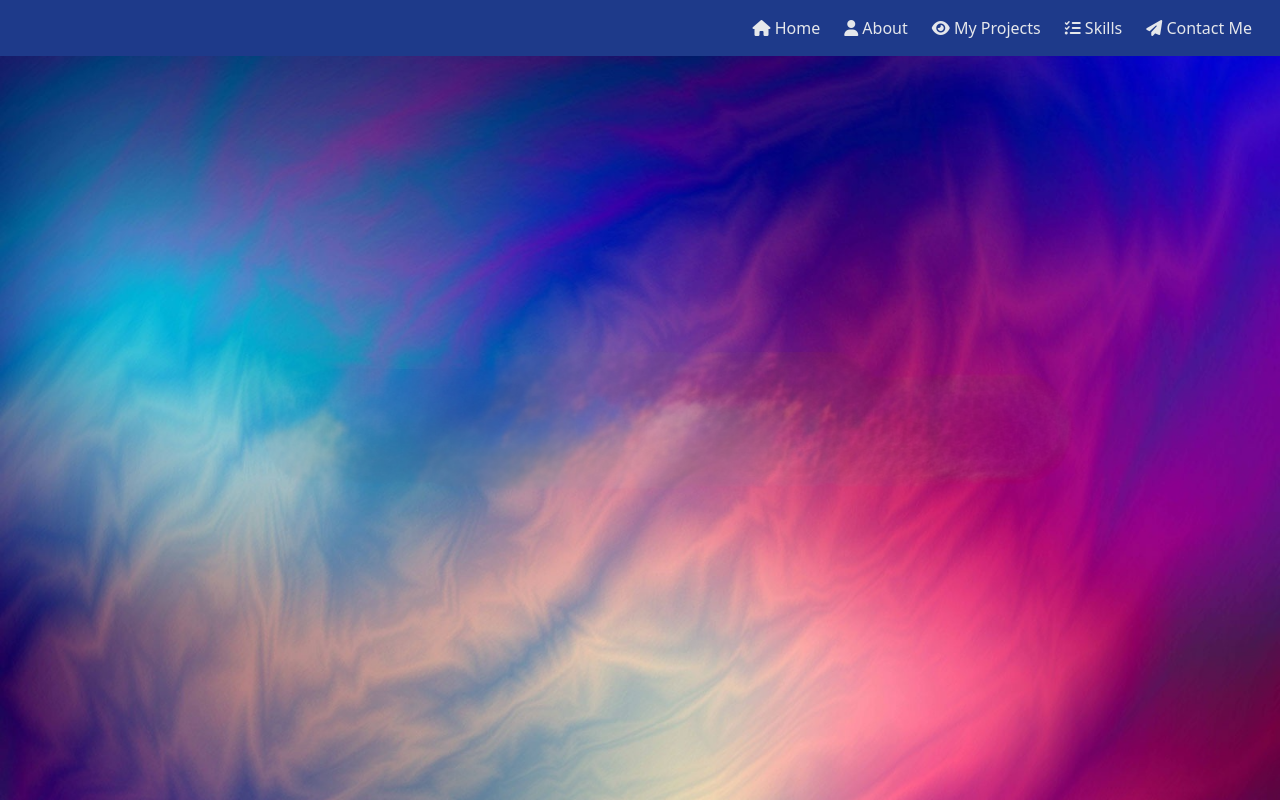
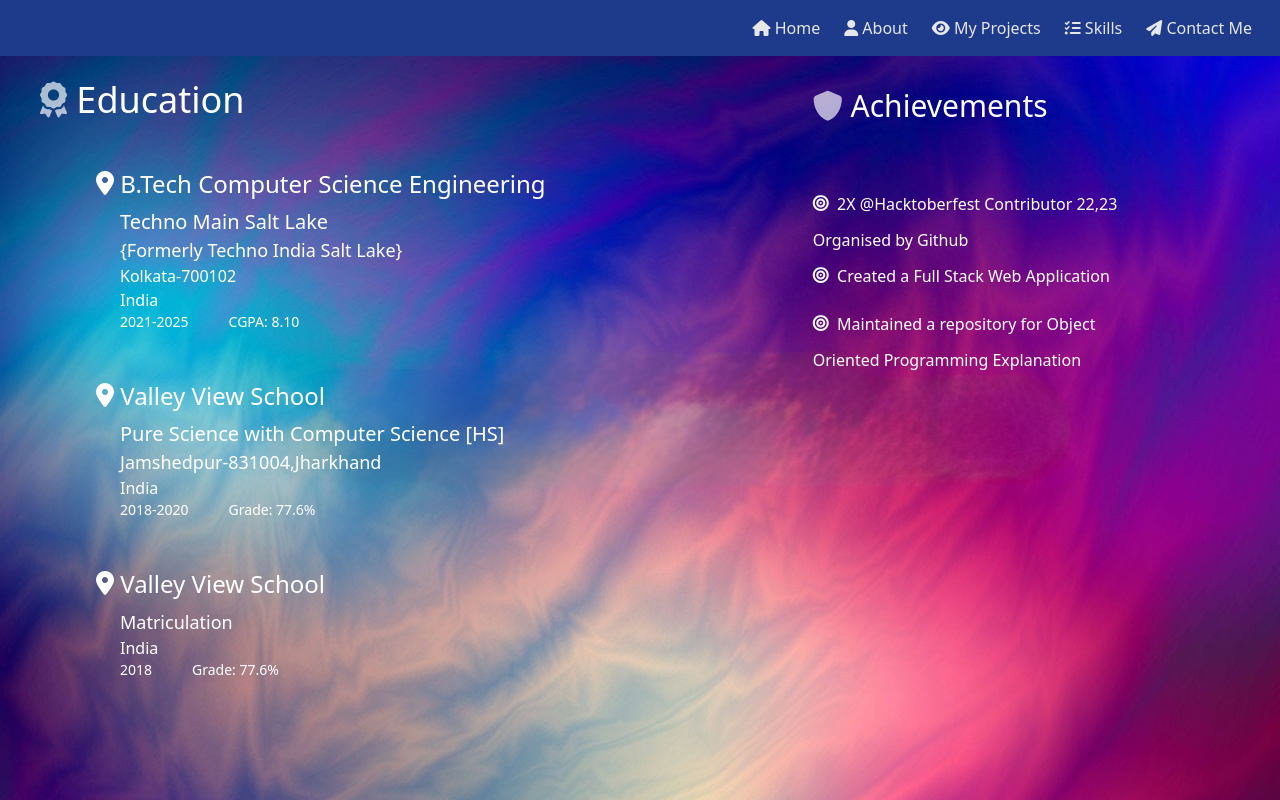
Before and after one commit to anish1133/Django-Portfolio, a Django app: page /about/ in a window 1280 px wide. Run offline with Django 5.2, Linux system fonts and the light colour scheme; data comes from the database, SQL or seed files in the repository; some libraries are stand-ins or nearby versions.

Commit message:
About Page Complete

```diff
--- a/portfolio/models.py
+++ b/portfolio/models.py
@@ -1,5 +1,6 @@
 from django.db import models
 from ckeditor.fields import RichTextField
+from django.contrib.postgres.fields import ArrayField
 
 
 class UserDetails(models.Model):
@@ -41,6 +42,9 @@ class AboutMe(models.Model):
     country = models.CharField(
         max_length=300, blank=True, null=True, help_text="eg:India"
     )
+    grade_col = models.CharField(
+        max_length=10, blank=True, null=True, help_text="your cgpa"
+    )
     """Education-2"""
     school = models.CharField(
         max_length=300, blank=True, null=True, help_text="eg:DPS RK puram"
@@ -54,7 +58,7 @@ class AboutMe(models.Model):
     duration1 = models.CharField(
         max_length=50, blank=True, null=True, help_text="eg: 2018-2020"
     )
-    grade = models.CharField(max_length=50, blank=True, help_text="eg: 77.6%")
+    grade1 = models.CharField(max_length=50, blank=True, help_text="eg: 77.6%")
     """Education-3"""
     school1 = models.CharField(
         max_length=300, blank=True, null=True, help_text="For Matriculation Section"
@@ -64,8 +68,26 @@ class AboutMe(models.Model):
     school_location1 = models.CharField(
         max_length=300, blank=True, null=True, help_text="eg:"
     )
-    grade1 = models.CharField(max_length=50, blank=True, help_text="eg:")
-    Achievements = models.CharField(
+    grade2 = models.CharField(max_length=50, blank=True, help_text="eg:")
+    Achievement1 = models.CharField(
+        max_length=200,
+        blank=True,
+        null=True,
+        help_text="eg: your achievements till date",
+    )
+    Achievement2 = models.CharField(
+        max_length=200,
+        blank=True,
+        null=True,
+        help_text="eg: your achievements till date",
+    )
+    Achievement3 = models.CharField(
+        max_length=200,
+        blank=True,
+        null=True,
+        help_text="eg: your achievements till date",
+    )
+    Achievement4 = models.CharField(
         max_length=200,
         blank=True,
         null=True,
@@ -77,7 +99,7 @@ class AboutMe(models.Model):
         verbose_name_plural = "About Me Section"
 
     def __str__(self):
-        return self.Achievements
+        return self.branch
 
 
 class ServicesOffered(models.Model):
--- a/static/css/dist/styles.css
+++ b/static/css/dist/styles.css
@@ -1,5 +1,8 @@
 .txt-col{
-  color:#0c0150
+  color:#0c0150;
+}
+.card{
+  background:#0c0150;
 }
 .color{
   transition:background-color 1s;
@@ -81,7 +84,6 @@
     right: 0;
     width: 500px;
     height: 50vh;
-    background-color: #f0f0f0;
     box-shadow: 0 0 10px rgba(0, 0, 0, 0.2);
     animation: slideIn 1.5s ease-in-out;
   }
--- a/templates/portfolio/about.html
+++ b/templates/portfolio/about.html
@@ -1,3 +1,86 @@
 {% extends "base.html" %}
 {% block content %}
+<div class="container animate-fadeIn  flex flex-row  max-w-full relative pt-20">
+    <div class="text-4xl font-light px-10 text-white"><i class="fa-solid fa-award animate-pulse"></i>&nbsp;Education
+
+        <div class="px-20 pt-10">
+            {% for a in about %}
+            <div class="flex text-white font-light flex-col">
+                <span class="text-2xl -ml-6 py-2"><i
+                        class="fa-solid fa-location-dot animate-dab  flex-row"></i>&nbsp;{{a.branch}}</span>
+                <span class="text-xl">{{a.college}}</span>
+                <span class="text-lg">{{a.college_description}}</span>
+                <span class="text-base">{{a.college_location}}</span>
+                <span class="text-base">{{a.country}}</span>
+                <div class="flex text-sm">
+                    <span class="text-sm pr-10">{{a.duration}}</span>
+                    {% if a.grade_col %}
+                    <span class="text-sm">CGPA:&nbsp;{{a.grade_col}}</span>
+                    {% endif %}
+                </div>
+
+            </div>
+            {% endfor %}
+        </div>
+        <div class="px-20 pt-10">
+            {% for a in about %}
+            <div class="flex text-white font-light flex-col">
+                <span class="text-2xl -ml-6 py-2"><i
+                        class="fa-solid fa-location-dot animate-dab  flex-row"></i>&nbsp;{{a.school}}</span>
+                <span class="text-xl">{{a.stream}}</span>
+                <span class="text-lg">{{a.school_location}}</span>
+                <span class="text-base">{{a.country}}</span>
+                <div class="flex text-sm">
+                    <span class="text-sm pr-10">{{a.duration1}}</span>
+                    {% if a.grade1 %}
+                    <span class="text-sm">Grade:&nbsp;{{a.grade1}}</span>
+                    {% endif %}
+                </div>
+
+            </div>
+            {% endfor %}
+        </div>
+        <div class="px-20 pt-10 pb-5">
+            {% for a in about %}
+            <div class="flex text-white font-light flex-col">
+                <span class="text-2xl -ml-6 py-2"><i
+                        class="fa-solid fa-location-dot animate-dab  flex-row"></i>&nbsp;{{a.school}}</span>
+                <span class="text-lg">{{a.stream1}}</span>
+                <span class="text-base">{{a.country}}</span>
+                <div class="flex text-sm">
+                    <span class="text-sm pr-10">{{a.duration2}}</span>
+                    {% if a.grade2 %}
+                    <span class="text-sm">Grade:&nbsp;{{a.grade2}}</span>
+                    {% endif %}
+                </div>
+
+            </div>
+            {% endfor %}
+        </div>
+    </div>
+    {% for a in about %}
+    {% if a.Achievement1 %}
+    <div class="container w-1/4 mt-2 mx-auto py-auto px-auto">
+        <div class=" justify-start text-white flex flex-col mb-4">
+            <span class="text-3xl font-light pb-10 "><i class="fa-solid fa-shield animate-pulse"></i> Achievements
+            </span>
+        </div>
+        <div class="flex flex-col text-white text-base font-extralight">
+            {% if a.Achievement1 %}
+            <span><i class="fa-solid fa-bullseye my-4 animate-dab "></i> &nbsp;{{a.Achievement1}}</span>
+            {% endif %}
+            {% if a.Achievement2 %}
+            <span><i class="fa-solid fa-bullseye my-4 animate-dab "></i> &nbsp;{{a.Achievement2}}</span>
+            {% endif %}
+            {% if a.Achievement3 %}
+            <span><i class="fa-solid fa-bullseye my-4 animate-dab "></i> &nbsp;{{a.Achievement3}}</span>
+            {% endif %}
+            {% if a.Achievement4 %}
+            <span><i class="fa-solid fa-bullseye my-4 animate-dab "></i> &nbsp;{{a.Achievement4}}</span>
+            {% endif %}
+        </div>
+        {% endif %}
+        {% endfor %}
+    </div>
+</div>
 {% endblock content %}
--- a/templates/portfolio/nav.html
+++ b/templates/portfolio/nav.html
@@ -1,4 +1,3 @@
-{% block nav %}
 {% for user in User %}
     <div class="ml-1 flex flex-col">
         <div class="blink devman text-xl mt-2 text-left">
@@ -13,20 +12,19 @@
 <div class="absolute top-0 right-0 mr-5">
     <ul class="flex flex-row space-x-6 mr-2 mt-4 text-gray-200 font-light text-base h-full items-center">
         <li>
-            <i class="fa-solid fa-house animate-fadeIn "></i><a href="{% url 'portfolio:home' %}"> Home</a>
+            <i class="fa-solid fa-house animate-fadeIn "></i><a href="{% url 'portfolio:home' %}">&nbsp;Home</a>
         </li>
         <li>
-            <i class=" fa-solid fa-user animate-fadeIn "></i><a href="{% url 'portfolio:about' %}"> About</a>
+            <i class=" fa-solid fa-user animate-fadeIn "></i><a href="{% url 'portfolio:about' %}">&nbsp;About</a>
         </li>
         <li>
-            <i class=" fa-solid fa-eye animate-fadeIn "></i> My Projects
+            <i class=" fa-solid fa-eye animate-fadeIn "></i>&nbsp;My Projects
         </li>
         <li>
-            <i class=" fa-solid fa-list-check animate-fadeIn "></i> Skills
+            <i class=" fa-solid fa-list-check animate-fadeIn "></i>&nbsp;Skills
         </li>
         <li>
-            <i class=" fa-solid fa-paper-plane animate-fadeIn "></i> Contact Me
+            <i class=" fa-solid fa-paper-plane animate-fadeIn "></i>&nbsp;Contact Me
         </li>
     </ul>
 </div>
-{% endblock nav %}
```
Also changed, not shown: templates/portfolio/userdetails_list.html (+3 -7 lines), db.sqlite3, portfolio/migrations/0028_aboutme_grade_col_alter_aboutme_achievements_and_more.py (added), portfolio/migrations/0029_alter_aboutme_grade_col.py (added), portfolio/migrations/0030_remove_aboutme_grade_aboutme_grade2_and_more.py (added), portfolio/migrations/0031_alter_aboutme_grade1_alter_aboutme_grade2_and_more.py (added), portfolio/migrations/0032_remove_aboutme_grade2_aboutme_grade_and_more.py (added), portfolio/migrations/0033_remove_aboutme_grade_aboutme_grade2_and_more.py (added), portfolio/migrations/0034_alter_aboutme_achievements.py (added), portfolio/migrations/0035_alter_aboutme_achievements.py (added), portfolio/migrations/0036_achievements_remove_aboutme_achievements.py (added), portfolio/migrations/0037_aboutme_achievements.py (added), portfolio/migrations/0038_delete_achievements.py (added), portfolio/migrations/0039_remove_aboutme_achievements_aboutme_achievement1_and_more.py (added), 2 more files. Lines whose indentation alone changed are shown as unchanged.
